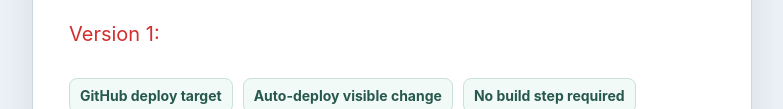
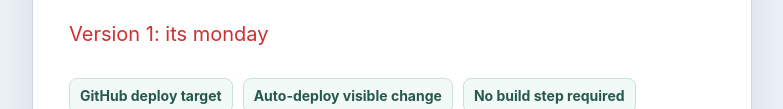
Before and after one commit to Lilia-Dikova/nodeJS_app, a website: page public/index.html in a window 1280 px wide. Shown: the part 352-461 px from the top of the page, without its empty margins (248-1031 px from the left). Drawn offline with Linux system fonts and the light colour scheme.

Commit message:
Update index.html

```diff
--- a/public/index.html
+++ b/public/index.html
@@ -12,7 +12,7 @@
         <p class="eyebrow">Deployment QA</p>
         <h1>Node.js preview app</h1>
         <p class="message">
-          Version 1:
+          Version 1: its monday
         </p>
         <div class="checks">
           <span>GitHub deploy target</span>
```
